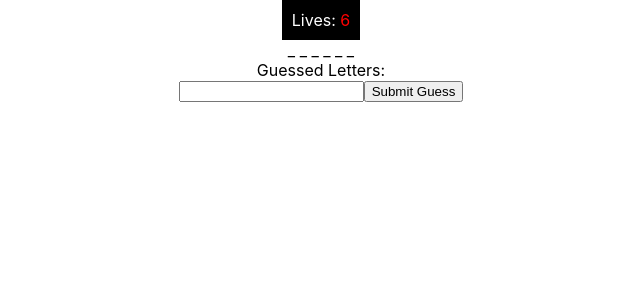
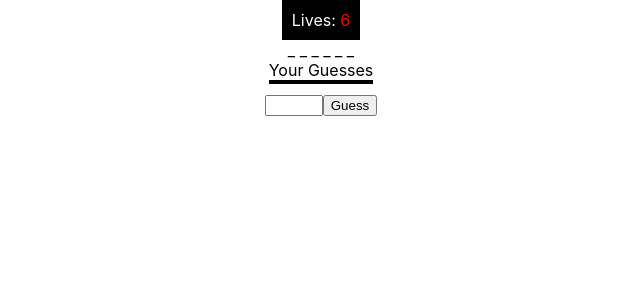
Before and after one commit to CodeCosmic/hangman, a React (Create React App) app: page / in a window 1280 px wide. Shown: the top 300 px of the page, without its empty margins (319-959 px from the left). Built offline with nearby package versions, Linux system fonts and the light colour scheme; the HTML template or start-up script is replaced by a standard one.

Commit message:
added notifications for incorrect inputs and added win notification.

```diff
--- a/src/components/Letters/Letters.css
+++ b/src/components/Letters/Letters.css
@@ -0,0 +1,3 @@
+.letterBox {
+    border: 2px solid;
+}
--- a/src/components/Letters/Letters.jsx
+++ b/src/components/Letters/Letters.jsx
@@ -1,11 +1,15 @@
+import './Letters.css'
+
 const Letters = ({guessedLetters}) => {
     //this is where I'll display the letters that were guessed
     return (
-        <div>
-            <span>Guessed Letters: </span>
-            {guessedLetters.map((letter, index) => (
-                <span key={index}>{letter} </span>
-            ))}
+        <div className="letters">
+            <span>Your Guesses </span>
+                <div className="letterBox">
+                    {guessedLetters.map((letter, index) => (
+                        <span key={index}>-{letter}</span>
+                    ))}
+                </div>
         </div>
     )
 }
--- a/src/components/Word/Word.jsx
+++ b/src/components/Word/Word.jsx
@@ -6,11 +6,11 @@ const Word = ({word, guessedLetters}) => {
     const underscoreArray = Array.from(word).map((letter) =>
         guessedLetters.includes(letter) ? letter : "_ "
     )
-
+    console.log(document.querySelectorAll("#letter").innerHTML)
     return (
         <div className="word">
             {underscoreArray.map((letter, index) => (
-                <span key={index}>{letter}</span>
+                <span id="letter" key={index}>{letter}</span>
             ))}
         </div>
     )
--- a/src/components/hangmanGame/hangmanGame.css
+++ b/src/components/hangmanGame/hangmanGame.css
@@ -4,3 +4,15 @@
     align-items: center;
     justify-content: center;
 }
+
+.inputField {
+    width: 50px;
+}
+
+.gameForm {
+    margin-top: 10px;
+}
+
+.notification {
+    color: red;
+}
--- a/src/components/hangmanGame/hangmanGame.jsx
+++ b/src/components/hangmanGame/hangmanGame.jsx
@@ -1,6 +1,6 @@
 import './hangmanGame.css'
 import { WORDS } from '../../wordsArray/wordsArray.js'
-import { useState } from 'react'
+import { useEffect, useState } from 'react'
 import Lives from '../lives/Lives'
 import Words from '../Word/Word'
 import Letters from '../Letters/Letters'
@@ -9,13 +9,23 @@ const HangmanGame = () => {
     const [word, setWord] = useState("")
     const [guessedLetters, setGuessedLetters] = useState([])
     const [lives, setLives] = useState(6)
+    const [notification, setNotification] = useState('')
+
+    useEffect(() => {
+        if(notification) {
+            const timer = setTimeout(() => {
+                setNotification('');
+            }, 2000);
+            return() => clearTimeout(timer);
+        }
+    }, [notification])
 
     const wordGenerator = () => {
         setWord(WORDS[Math.floor(Math.random()*WORDS.length)])
     }
 
     const handleReset = () => {
-        setWord(wordGenerator)
+        wordGenerator()
         setGuessedLetters([])
         setLives(6)
     }
@@ -25,39 +35,42 @@ const HangmanGame = () => {
         const newLetter = document.querySelector("input").value
         console.log(newLetter.length)
         if(newLetter === '' || newLetter.length > 1){
-            console.log("please enter a single letter")
-        }
-        else if (guessedLetters.includes(newLetter)){
-            console.log('letter has already been used')
-        }
-        else {
+            setNotification("Please enter a single letter")
+        } else if (guessedLetters.includes(newLetter)){
+            setNotification('Letter has already been used')
+        } else {
         setGuessedLetters([...guessedLetters, newLetter])
             if(!word.includes(newLetter)){
                 setLives(lives - 1)
             }
-        console.log(document.querySelector("input").value)
         document.querySelector("input").value = ''
         }
     }
 
     useState(wordGenerator)
+    const isWin =  word.split('').every((letter) => guessedLetters.includes(letter))
 
     return (
         <div className='hangmanGame'>
             <Lives lives={lives}/>
             <Words word={word} guessedLetters={guessedLetters}/>
             <Letters guessedLetters={guessedLetters}/>
-        {lives > 0 ?
-            <form onSubmit={handleGuessSubmit}>
-                <input id='guessField' type="text"/>
-                <button type='submit'>Submit Guess</button>
-            </form>
-            :
+            {isWin === true ?
+                <div>
+                <span className='winSpan'>You win</span>
+                <button onClick={handleReset}>New Game</button>
+                </div> :
+                lives > 0 ?
+                    <form className='gameForm' onSubmit={handleGuessSubmit}>
+                        <input className='inputField' id='guessField' type="text"/>
+                        <button type='submit'>Guess</button>
+                    </form> :
             <div>
-                <span>You lose</span>
+                <span className='loseSpan'>You lose</span>
                 <button onClick={handleReset}>New Game</button>
             </div>
-        }
+            }
+            {notification && <div className='notification'>{notification}</div>}
         </div>
     )
 }
```
